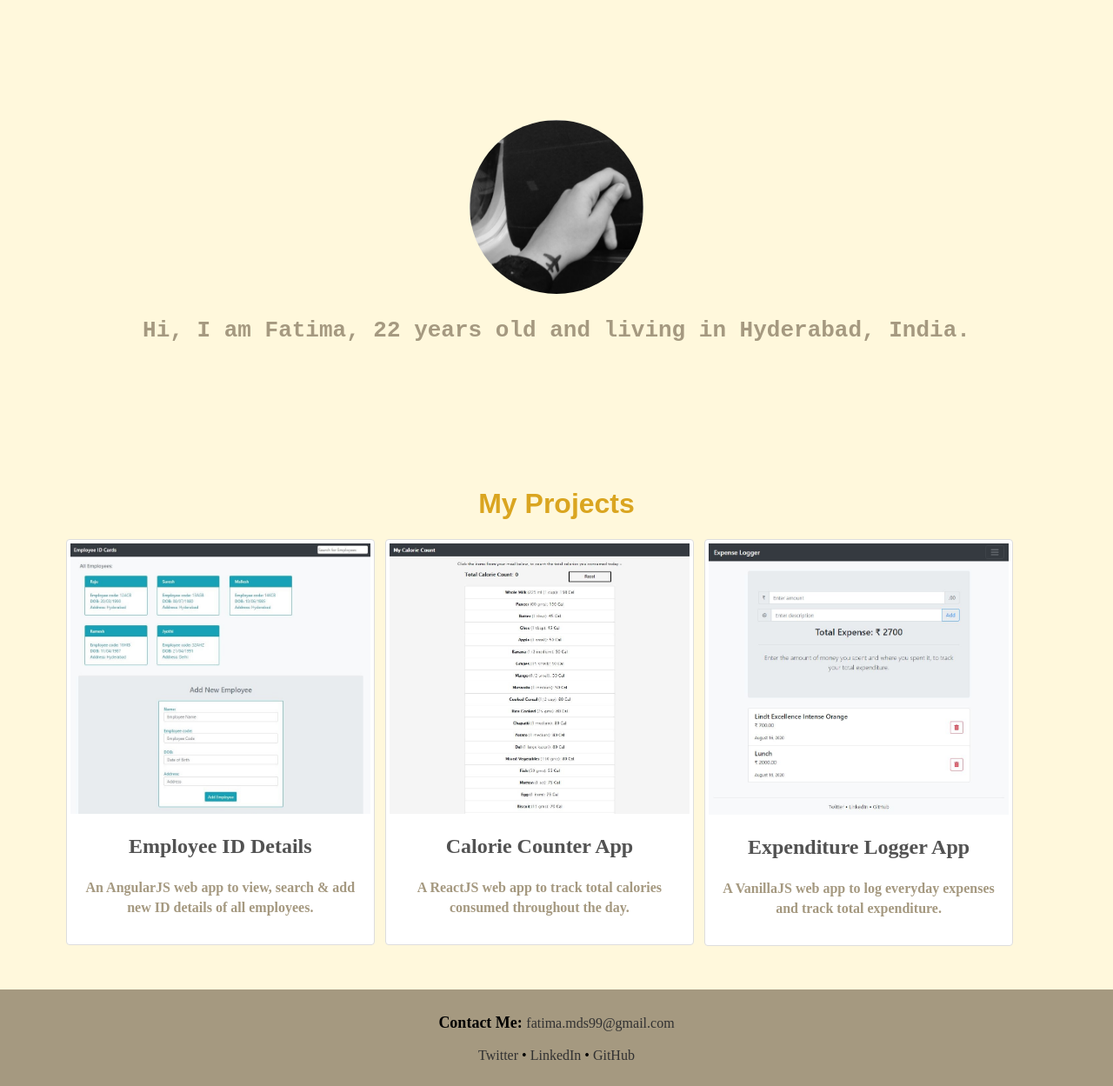
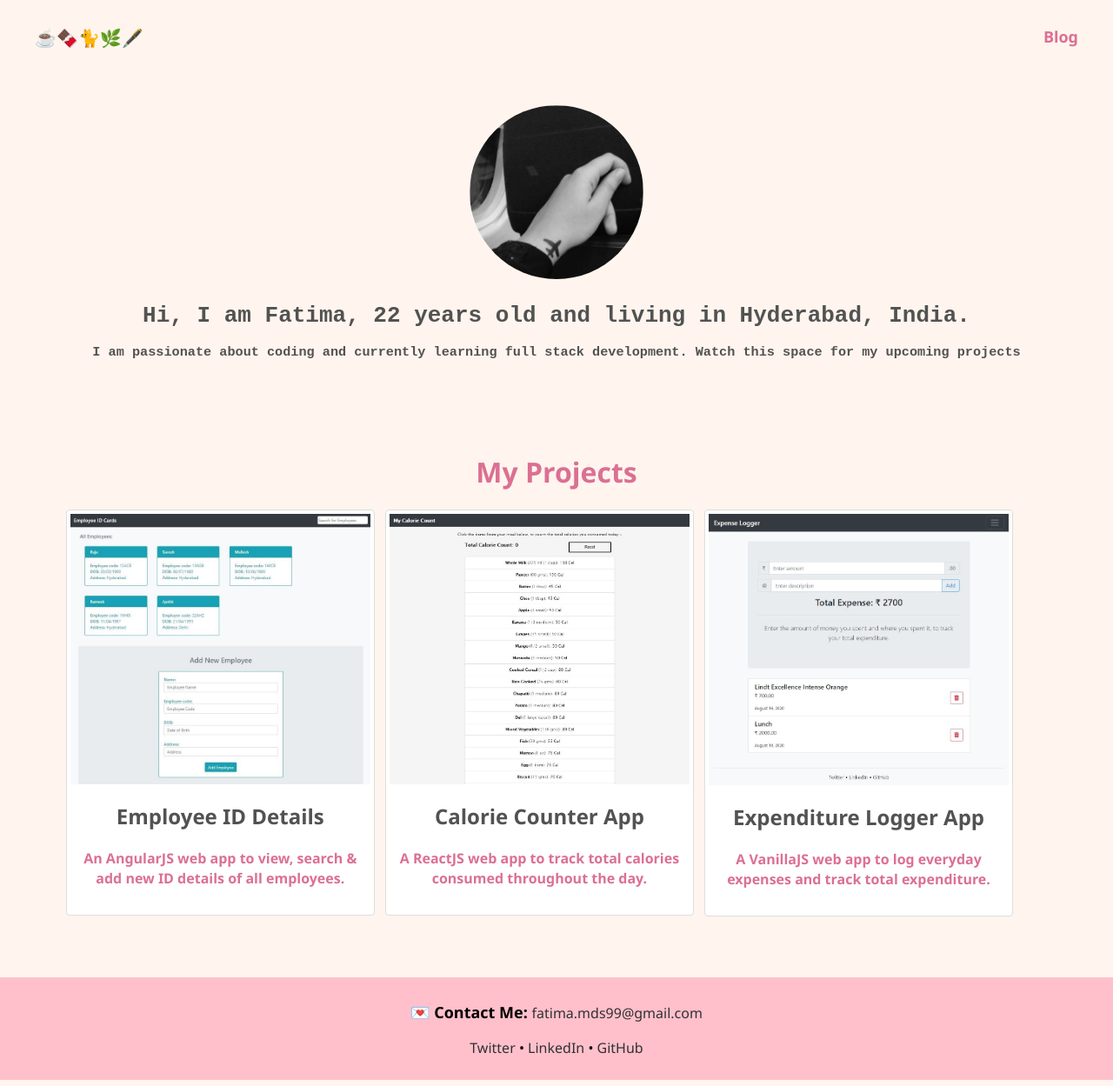
Before and after one commit to fatimamds/intro, a plain HTML site: page index.html in a window 1280 px wide. Shown: the whole page at 87% size. Drawn offline with Linux system fonts and the light colour scheme.

Commit message:
changed color

```diff
--- a/css/main.css
+++ b/css/main.css
@@ -1,13 +1,8 @@
 body
 {
-    background-color: #fff8dc;
+    background-color: seashell;
+    font-family: "segoe ui";
     margin: 0;
-}
-
-header
-{
-    margin-top: -120px;
-    margin-bottom: -140px;
 }
 
 a
@@ -18,12 +13,20 @@ a
     text-decoration: none;
 }
 
+.navbar
+{ margin: 0; padding: 0; width: 100%; min-height: 50px; display: flex; flex-direction: row; justify-content: space-between;}
+
+.logo {float:left; height: 20px; padding: 30px 0 0 40px; font-size: 20px; font-weight: bold;}
+
+.link {float:right; color: palevioletred; height: 20px; padding: 30px 40px; font-size:18px; font-weight: bold; }
+
 .site-header
 {
-    height: 100vh;
+    height: 50vh;
 
     font-family: monospace;
-    color: #a59980;
+    color: rgb(82,82,82);
+    text-align: center;
 
     display: flex;  /* to position items on the screen */
     flex-direction: column;
@@ -46,18 +49,18 @@ a
 }
 
 
-.container {width:90%; margin:auto; overflow:hidden;}
+.container {width:90%; margin:auto; overflow:hidden; padding: 20px;}
 
 .items {width:30%; display: block; padding: 4px; margin-bottom: 20px; line-height: 1.42857143; background-color: #fff; border: 1px solid #ddd; border-radius: 4px; float:left; margin-left:1%;}
 
 .thumbnail {display: block; max-width: 100%; height: auto;}
 
-.caption {color: #a59980; padding:0px 10px 10px; font-weight: bold; text-align: center;}
+.caption {color: palevioletred; padding:0px 10px 10px; font-weight: bold; text-align: center;}
 
 
 footer
 {
-    background-color: #a59980;
+    background-color: pink;
     text-align: center;
     padding: 10px;
     margin-top: 30px;
--- a/index.html
+++ b/index.html
@@ -7,19 +7,24 @@
         <link href="css/main.css" rel="stylesheet">
     </head>
     <body>
+        <!-- NAVIGATION BAR -->
+        <div class="navbar">
+            <a href="index.html" class="logo">☕🍫🐈🌿🖋️</a>
+            <a href="https://fatimabits.now.sh/" class="link">Blog</a>
+        </div>
+
         <!-- HEADER: ABOUT ME (BIO) -->
         <header class="site-header">
             <img class="profile-pic" src="img/profile-pic.jpg"> <!-- because flex works only on first children; .'. our image wasn't aligning in center -->
             <div class="site-header-content">
                 <h1>Hi, I am Fatima, 22 years old and living in Hyderabad, India.</h1>
-                <!-- <h3>I am learning full stack development. Watch this space for my upcoming projects</h3>
-                <h5>If you want to learn too, join with me at <a href="https://www.youtube.com/watch?v=E8cl_8ktp9M&list=PLzvhQUIpvvug-c-bExl_xFcopeQi_sa29">Tanay's course.</a> </h5> -->
+                <h3>I am passionate about coding and currently learning full stack development. Watch this space for my upcoming projects</h3>
             </div>
         </header>
 
         <!-- PROJECTS -->
         <div class="container">
-            <h1 style="text-align: center; font-family: arial; color: goldenrod">My Projects</h1>
+            <h1 style="text-align: center; color: palevioletred">My Projects</h1>
 			<div class="items">
 				<a  href="#">
 					<img class="thumbnail" src="img/employee-details.jpg">
@@ -30,7 +35,7 @@
 				</a>
 			</div>
 			<div class="items">
-				<a href="#" >
+				<a href="https://mycaloriecount.vercel.app/" >
 					<img src="img/calorie-count.jpg" alt="" class="thumbnail">
 					<div class="caption">
 						<h2 style="color: rgb(82,82,82)">Calorie Counter App</h2>
@@ -39,7 +44,7 @@
 				</a>
 			</div>
 			<div class="items">
-				<a  href="#">
+				<a  href="https://expenselogger.netlify.app/">
 					<img class="thumbnail" src="img/expense-logger.jpg">
 					<div class="caption">
 						<h2 style="color: rgb(82,82,82)">Expenditure Logger App</h2>
@@ -53,7 +58,7 @@
 
         <!-- FOOTER: CONTACT ME (SOCIAL) -->
         <footer>
-            <p style="font-size: large; font-weight: bold;">Contact Me: <a href="mailto:fatima.mds99@gmail.com">fatima.mds99@gmail.com</a></p>
+            <p style="font-size: large; font-weight: bold;">💌 Contact Me: <a href="mailto:fatima.mds99@gmail.com">fatima.mds99@gmail.com</a></p>
             <!-- <hr style="background-color: rgb(82, 82, 82); height: 0.5px; border: none"/> -->
             <p>
               <a href="https://twitter.com/fatimamds99">Twitter</a> •
```
